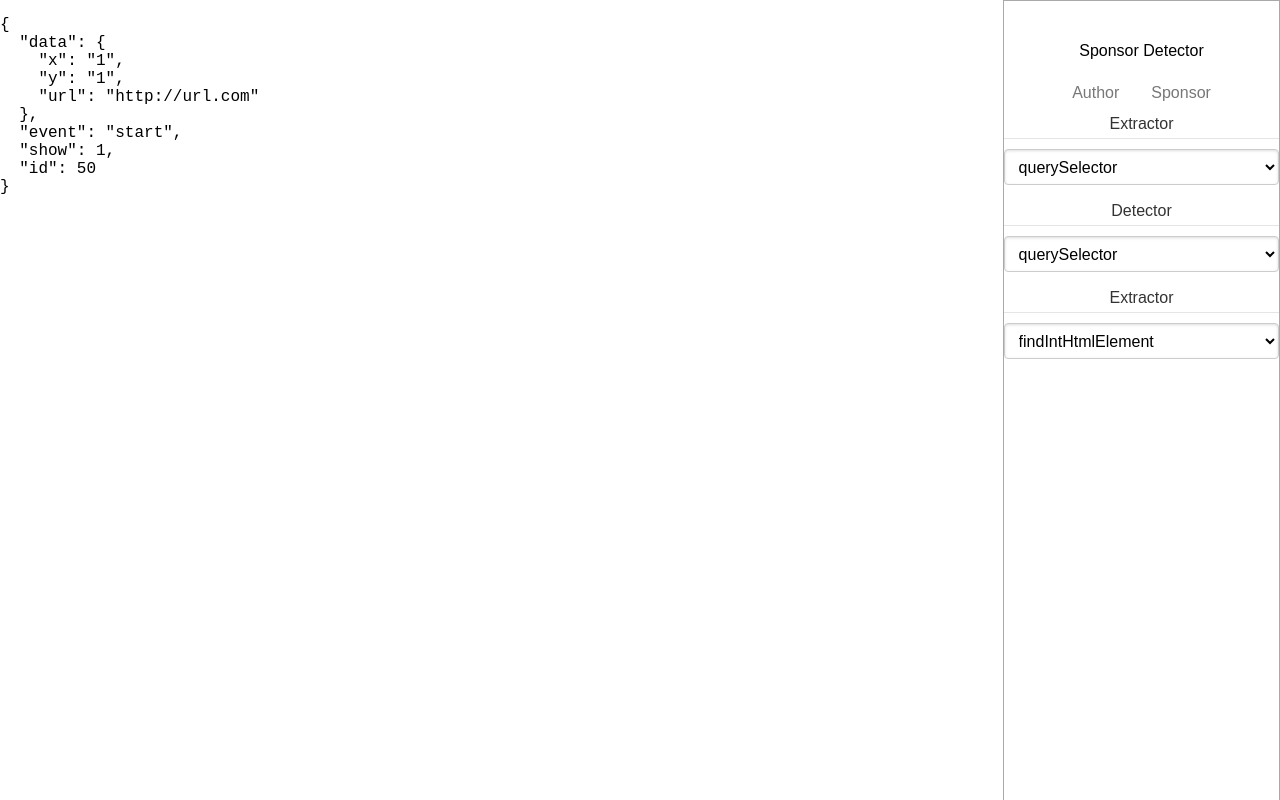
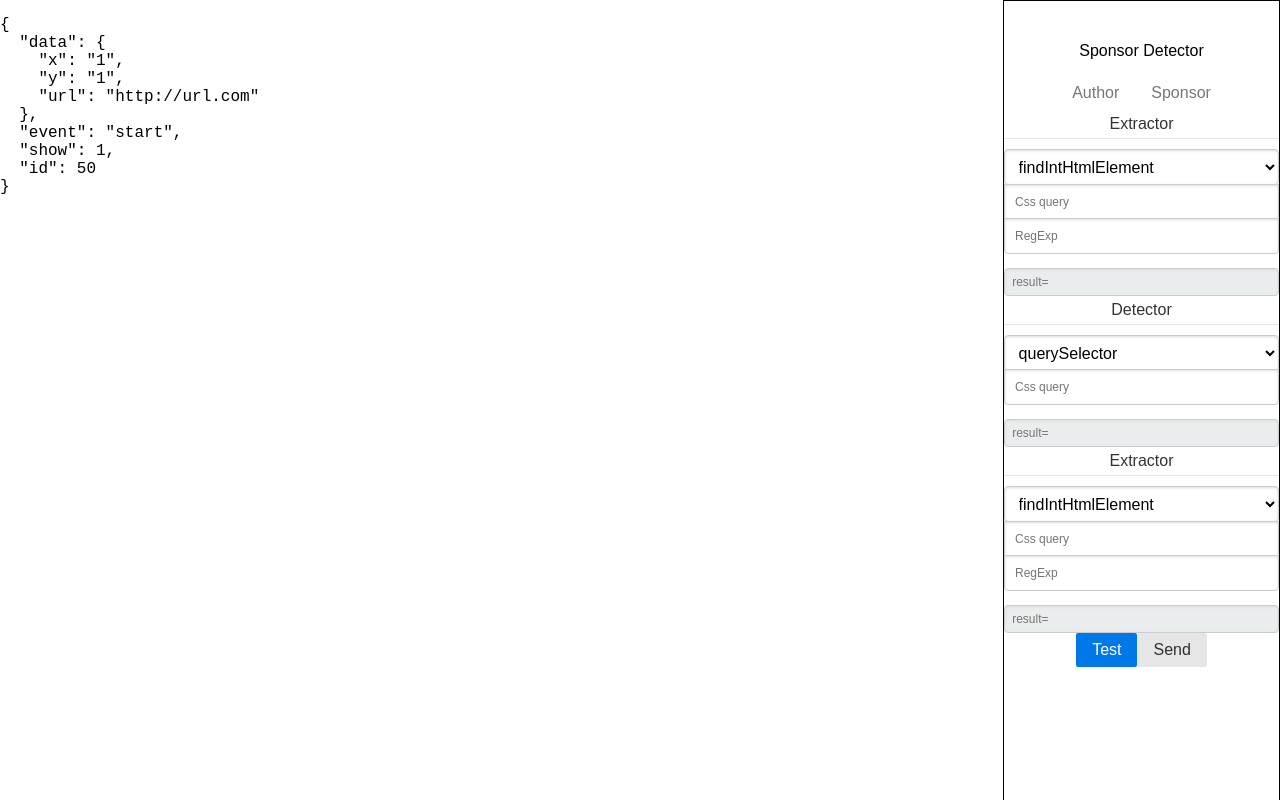
Before and after one commit to SponsorDetector/sponsor-detector, a website: page index.html in a window 1280 px wide. Drawn offline with Linux system fonts and the light colour scheme.

Commit message:
generateed and binded

```diff
--- a/data/injected/css/fffun.css
+++ b/data/injected/css/fffun.css
@@ -159,7 +159,7 @@
   width: 275px;
   height: 100%;
   border : 1px solid lightgray;
-  border-color: darkgray;
+  border-color: black;
   color: black;
 
   text-align: center;
--- a/data/injected/factory/BannerFactory.js
+++ b/data/injected/factory/BannerFactory.js
@@ -13,6 +13,8 @@ var BannerFactory = new function() {
     return banner;
   };
 
+
+
   var buildBanner = function(banner) {
     for (var attribute in banner) {
       if (banner.hasOwnProperty(attribute) && attribute != "element") {
@@ -21,6 +23,20 @@ var BannerFactory = new function() {
     }
     return banner;
   };
+
+  var createTestButton = function() {
+    var testButton = document.createElement('button');
+    testButton.className = 'pure-button pure-input-1 pure-button-primary';
+    testButton.textContent = "Test";
+    return testButton;
+  }
+  var createSendButton = function() {
+    var sendButton = document.createElement('button');
+    sendButton.className = 'pure-button pure-input-1 pure-input-disabled';
+    sendButton.textContent = "Send";
+    return sendButton;
+  }
+
 
   this.build = function() {
     console.log("creating banner");
@@ -31,6 +47,12 @@ var BannerFactory = new function() {
     };
     var element = document.createElement('body');
     banner = buildBanner(banner);
+    banner.testButton = createTestButton();
+    banner.element.appendChild(banner.testButton);
+
+    banner.sendButton = createSendButton();
+    banner.element.appendChild(banner.sendButton);
+
     console.log("banner created");
     return banner;
   };
--- a/data/injected/factory/FormFactory.js
+++ b/data/injected/factory/FormFactory.js
@@ -1,8 +1,8 @@
 'use strict';
 
 var FormFactory = new function() {
-
-
+  var self = this;
+  var _form = {};
 
   var createFieldSet = function(name) {
     var fieldset = document.createElement('fieldset');
@@ -21,11 +21,19 @@ var FormFactory = new function() {
 
 
   var createOption = function(opt) {
-    console.log(opt);
     var option = document.createElement('option');
     option.textContent = opt;
     return option;
   }
+
+  var createInput = function(placeHolder) {
+    var input = document.createElement('input');
+    input.className = 'pure-input-1';
+    input.setAttribute("placeHolder", placeHolder);
+    return input;
+  }
+
+
 
   var createChooser = function(service) {
     var chooser = document.createElement('select');
@@ -38,31 +46,103 @@ var FormFactory = new function() {
     return chooser;
   }
 
+
+
+  var buildInputs = function(chooser, parent) {
+    var fn = chooser.options[chooser.options.selectedIndex].textContent;
+    var inputs = [];
+    var service;
+    if (ExtractorServices.services.hasOwnProperty(fn)) {
+      service = ExtractorServices.services[fn];
+    } else if (DetectorServices.services.hasOwnProperty(fn)) {
+      service = DetectorServices.services[fn];
+    }
+    for (var i = 0; i < service.placeHolders.length; i++)
+    {
+      var input = createInput(service.placeHolders[i]);
+      inputs.push(input);
+      parent.appendChild(input);
+    }
+    return inputs;
+  }
+
+  var createInputs = function() {
+    _form.authorExInputs = buildInputs(_form.authorExElChooser, _form.authorExEl);
+    _form.sponsorDetInputs = buildInputs(_form.sponsorDetElChooser, _form.sponsorDetEl);
+    _form.sponsorExInputs = buildInputs(_form.sponsorExElChooser, _form.sponsorExEl);
+  }
+
+  this.updateInputs = function(inputs, chooser, fieldset) {
+    for (var i = 0; i < inputs.length; i ++) {
+       fieldset.removeChild(inputs[i]);
+    }
+    inputs = buildInputs(chooser, fieldset);
+    return inputs;
+  }
+
+
+
+  var createInput = function(placeHolder) {
+    var input = document.createElement('input');
+    input.className = 'pure-input-1';
+    input.setAttribute("placeHolder", placeHolder);
+    return input;
+  }
+
+  var createtResultInput = function() {
+    var input = createInput("result=");
+    input.className = input.className + ' pure-input-disabled';
+    input.setAttribute('disabled', "true");
+    return input;
+  }
+
   var buildForm = function(form) {
-    for (var attribute in form) {
-      if (form.hasOwnProperty(attribute) && attribute != 'element' && attribute.indexOf("ElChooser") < 0) {
-        console.log(attribute + "Chooser");
-        form[attribute].appendChild(form[attribute + "Chooser"]);
-        form.element.appendChild(form[attribute]);
-      }
-    }
+    form.element.appendChild(form.authorExEl);
+    form.authorExEl.appendChild(form.authorExElChooser);
+    form.element.appendChild(form.authorInput);
+
+    form.element.appendChild(form.sponsorDetEl);
+    form.sponsorDetEl.appendChild(form.sponsorDetElChooser);
+    form.element.appendChild(form.sponsorDetected);
+
+    form.element.appendChild(form.sponsorExEl);
+    form.sponsorExEl.appendChild(form.sponsorExElChooser);
+    form.element.appendChild(form.sponsorInput);
+
     return form;
   }
 
+  this.build = function() {
+    _form = {
+      element : createForm(),
+      authorExEl : createFieldSet("Extractor"),
+      authorExElChooser : createChooser(ExtractorServices.services),
+      authorInput : createtResultInput(),
+      sponsorDetEl : createFieldSet("Detector"),
+      sponsorDetElChooser : createChooser(DetectorServices.services),
+      sponsorDetected : createtResultInput(),
+      sponsorExEl : createFieldSet("Extractor"),
+      sponsorExElChooser : createChooser(ExtractorServices.services),
+      sponsorInput : createtResultInput()
+    };
+    _form = buildForm(_form);
 
-  this.build = function() {
-    console.log("building form");
-    var form = {
-      element : createForm(),
-      authorExtractorEl : createFieldSet("Extractor"),
-      authorExtractorElChooser : createChooser(DetectorServices.getDetectors()),
-      sponsorDetectorEl : createFieldSet("Detector"),
-      sponsorDetectorElChooser : createChooser(DetectorServices.getDetectors()),
-      sponsorExtractorEl : createFieldSet("Extractor"),
-      sponsorExtractorElChooser : createChooser(ExtractorServices),
-    };
-    form = buildForm(form);
+    createInputs();
+    _form.sponsorDetElChooser.onchange = function() {
+        _form.sponsorDetInputs = self.updateInputs(_form.sponsorDetInputs, _form.sponsorDetElChooser, _form.sponsorDetEl);
+    }
+
+    _form.authorExElChooser.onchange = function() {
+        _form.authorExInputs = self.updateInputs(_form.authorExInputsauthorExInputs, _form.authorExElChooser, _form.authorExEl);
+    }
+
+    _form.sponsorExElChooser.onchange = function() {
+      _form.sponsorExInputs = self.updateInputs(_form.sponsorExInputs, _form.sponsorExElChooser, _form.sponsorExEl);
+  }
+
+
+
     console.log("form done");
-    return form;
+    return _form;
   }
 }
--- a/data/injected/factory/main.js
+++ b/data/injected/factory/main.js
@@ -1,38 +1,69 @@
 'use strict';
 
-var bindForm = function(form) {
+var bindForm = function(banner) {
+  var form = banner.form;
+  // form.domainInput.setAttribute('disabled', 'true');
+  // form.sponsorFnSelectorEl.setAttribute('disabled', true);
+  // form.sponsorEl.setAttribute('disabled', 'true');
 
-  form.domainInput.setAttribute('disabled', 'true');
-  form.sponsorFnSelectorEl.setAttribute('disabled', true);
-  form.sponsorEl.setAttribute('disabled', 'true');
+  var getParams = function(inputs) {
+    var params = [];
+    for (var i = 0; i < inputs.length; i++) {
+      if (inputs[i].value)
+      {
+        params.push(inputs[i].value);
+      }
+    }
+    return params;
+  }
+
 
   var buildConf = function() {
-    return {
-      domain : Utils.getDomain(window.location.hostname),
-      sponsor : {
+    var conf = {};
+    var authorParams = getParams(form.authorExInputs);
+    var sponsorExParams = getParams(form.sponsorExInputs);
+    var sponsorDetParams = getParams(form.sponsorDetInputs);
+    console.log(authorParams);
+    if (authorParams.length > 0) {
+      conf.author = {
+        extractor : {
+          name : form.authorExElChooser.options[form.authorExElChooser.selectedIndex].value,
+          params : [ auhorParams ]
+        }
+      };
+    };
+
+    if (sponsorExParams.length > 0) {
+      conf.sponsor = {
         detector : {
-          name : form.detectorServiceSelector.options[form.detectorServiceSelector.selectedIndex].value,
-          params : [ form.isSponsoredInput.value ]
-        },
-        extractor : {
-          name : form.sponsorBlockQS.value,
-          params : [ form.sponsorRegExpInput.value ]
+          name : form.sponsorDetElChooser.options[form.sponsorDetElChooser.selectedIndex].value,
+          params : [ ]
         }
-      },
-      author : {}
+      };
     }
+
+    if (sponsorDetParams.length > 0) {
+      if (!conf.sponsor) {
+        conf.sponsor = {};
+      }
+      conf.sponsor.extractor = {
+          name : form.sponsorExElChooser.options[form.sponsorExElChooser.selectedIndex].value,
+          params : []
+        }
+    }
+
+    return conf;
   }
 
-  form.submitButton.click = function() {
+
+  banner.sendButton.click = function() {
     var conf = buildConf();
-
+    console.log(conf);
     var result = SponsorDetector.apply(conf, conf.domain);
-
     // play with result
-
   }
 
-  form.testButton.onclick = function() {
+  banner.testButton.onclick = function() {
     var conf = buildConf();
     var result = SponsorDetector.apply(conf, conf.domain);
 
@@ -49,7 +80,7 @@ var bindForm = function(form) {
 
 var attachBanner = function() {
   var banner = BannerFactory.build();
-  //banner.form = bindForm(banner.form);
+  banner.form = bindForm(banner);
   document.getElementsByTagName('body')[0].appendChild(banner.element);
 }
 
--- a/data/injected/services/DetectorServices.js
+++ b/data/injected/services/DetectorServices.js
@@ -1,18 +1,26 @@
 'use strict';
 
 var DetectorServices = new function() {
+  var self = this;
 
-  var _detectors = {
-    querySelector : function(querySelector) {
-      return document.querySelector(querySelector) != null;
+  self.services = {
+    querySelector :  {
+        placeHolders : [ "Css query" ],
+        call : function(querySelector) {
+          return document.querySelector(querySelector) != null;
+        }
     },
-
-    titleContains : function(textToContain) {
-      return document.title.indexOf(textToContain) > -1;
+    titleContains :  {
+        placeHolders : [ "RegExp" ],
+        call : function(textToContain) {
+          return document.title.indexOf(textToContain) > -1;
+        }
     },
-
-    urlContains : function(textToContain) {
-      return window.location.href.indexOf(textToContain) > -1;
+    urlContains :  {
+        placeHolders : [ "RegExp" ],
+        call : function(textToContain) {
+          return window.location.href.indexOf(textToContain) > -1;
+        },
     },
 
     findIntHtmlElement : ExtractorServices.findIntHtmlElement
@@ -20,7 +28,7 @@ var DetectorServices = new function() {
 
   this.isPresent = function(detectoName, query) {
     console.log("detectoName",detectoName, "query", query);
-    var detector = _detectors[detectoName];
+    var detector = this.detectors[detectoName];
     var detected = detector(query);
     if (detected) {
       console.log("Sponsorised indicator Detected");
@@ -29,7 +37,5 @@ var DetectorServices = new function() {
       console.log("Sposorised indicator absent");
     }
     return detected;
-  },
-
-  this.getDetectors = function() { return _detectors; };
+  }
 };
--- a/data/injected/services/ExtractorServices.js
+++ b/data/injected/services/ExtractorServices.js
@@ -1,9 +1,11 @@
 'use strict';
 
 var ExtractorServices = new function() {
-
-  // extract the smth using regex
-  this.findIntHtmlElement = function(cssQuery, regexString) {
+  this.services = {
+    findIntHtmlElement : {
+      placeHolders : [ "Css query", "RegExp" ],
+      call : function(cssQuery, regexString) {
+          this.nbParams = 2;
           var result;
           console.log("query", cssQuery, "regEx", regexString);
           var element = document.querySelector(cssQuery);
@@ -20,4 +22,7 @@ var ExtractorServices = new function() {
           }
           return result.trim();
         }
+      }
+    }
+  // extract the smth using regex
 };
--- a/index.html
+++ b/index.html
@@ -45,10 +45,6 @@
           <input id="first-name" class="pure-input-1" type="text" placeholder="Css selector query">
     </fieldset>
     <input id="first-name" class="pure-input-1" disabled="true" type="text" placeholder="result=">
-    <fieldset>
-      <button type="button" class="pure-button pure-input-1">Test</button>
-      <button type="button" class="pure-button pure-input-1 pure-button-primary">Submit</button>
-    </fieldset>
   </form>
 
   <div class="pure-g">
```
Also changed, not shown: data/injected/services/SponsorDetector.js (+5 -4 lines), index.js (+8 -3 lines), data/injected/services/HtmlUtils.js (added). Lines whose indentation alone changed are shown as unchanged.
